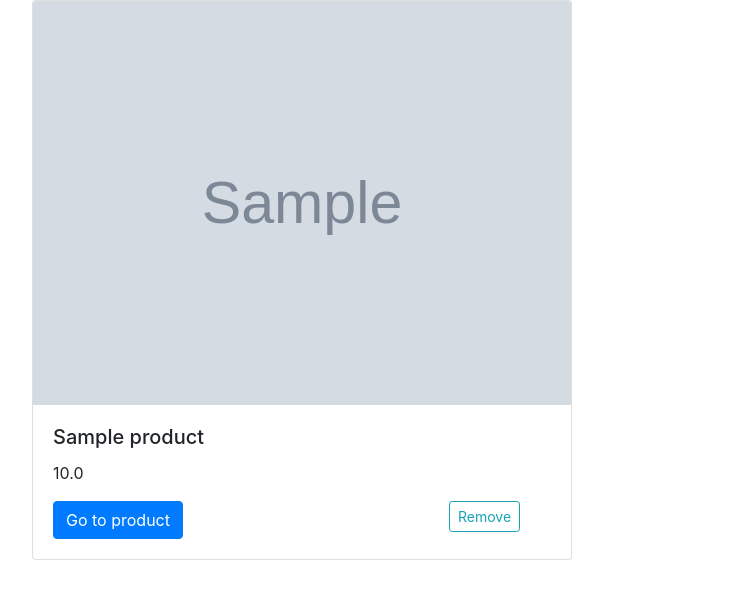
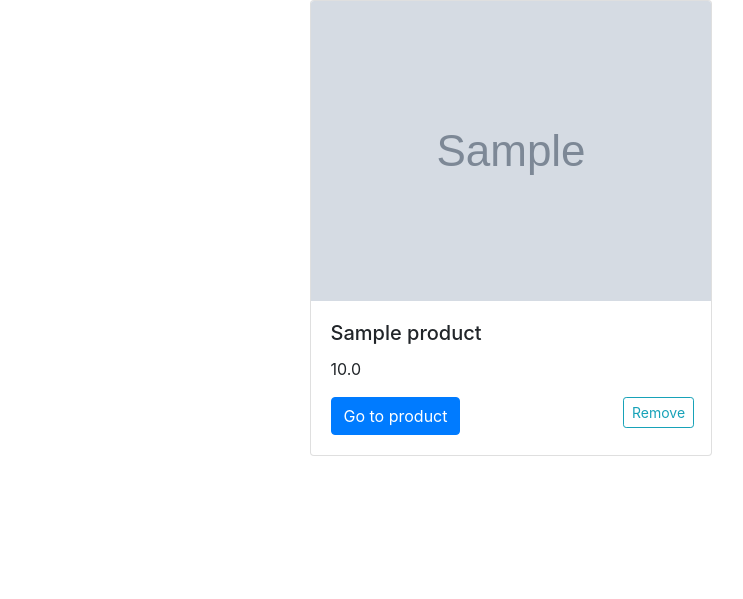
Before and after one commit to tima-akulich/z25_web, a Django app: page / in a window 1280 px wide. Shown: the part 56-655 px from the top of the page, without its empty margins (53-796 px from the left). Run offline with Django 3.2, Linux system fonts and the light colour scheme; a user stored in the database is signed in; tables that the repository leaves empty hold one stand-in row (values such as "Sample post"); grey boxes marked "Sample" are stand-in pictures; some libraries are stand-ins or nearby versions.

Commit message:
Correct _product_list

```diff
--- a/shop/templates/includes/_product_list.html
+++ b/shop/templates/includes/_product_list.html
@@ -1,7 +1,7 @@
     {% for products_row in product_dict.values %}
-            <div class="row">
+            <div class="row justify-content-center no-gutters">
                 {% for product in products_row %}
-                    <div class="col-sm-6">
+                    <div class="col-sm-6 flex-shrink-1 d-flex align-items-stretch">
                         {% include 'includes/product.html' with product=product %}
                     </div>
                {% endfor %}
```
